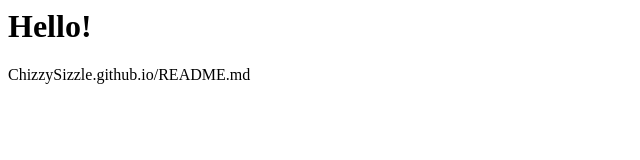
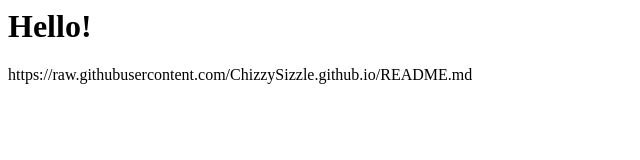
Before and after one commit to ChizzySizzle/ChizzySizzle.github.io, a plain HTML site: page index.html in a window 1280 px wide. Shown: the whole page, without its empty margins (0-640 px from the left). Drawn offline with Linux system fonts and the light colour scheme.

Commit message:
Update index.html
Attempting to reach internal files in html

```diff
--- a/index.html
+++ b/index.html
@@ -1,3 +1,3 @@
 <h1>Hello!</h1>
 
-ChizzySizzle.github.io/README.md
+https://raw.githubusercontent.com/ChizzySizzle.github.io/README.md
```
